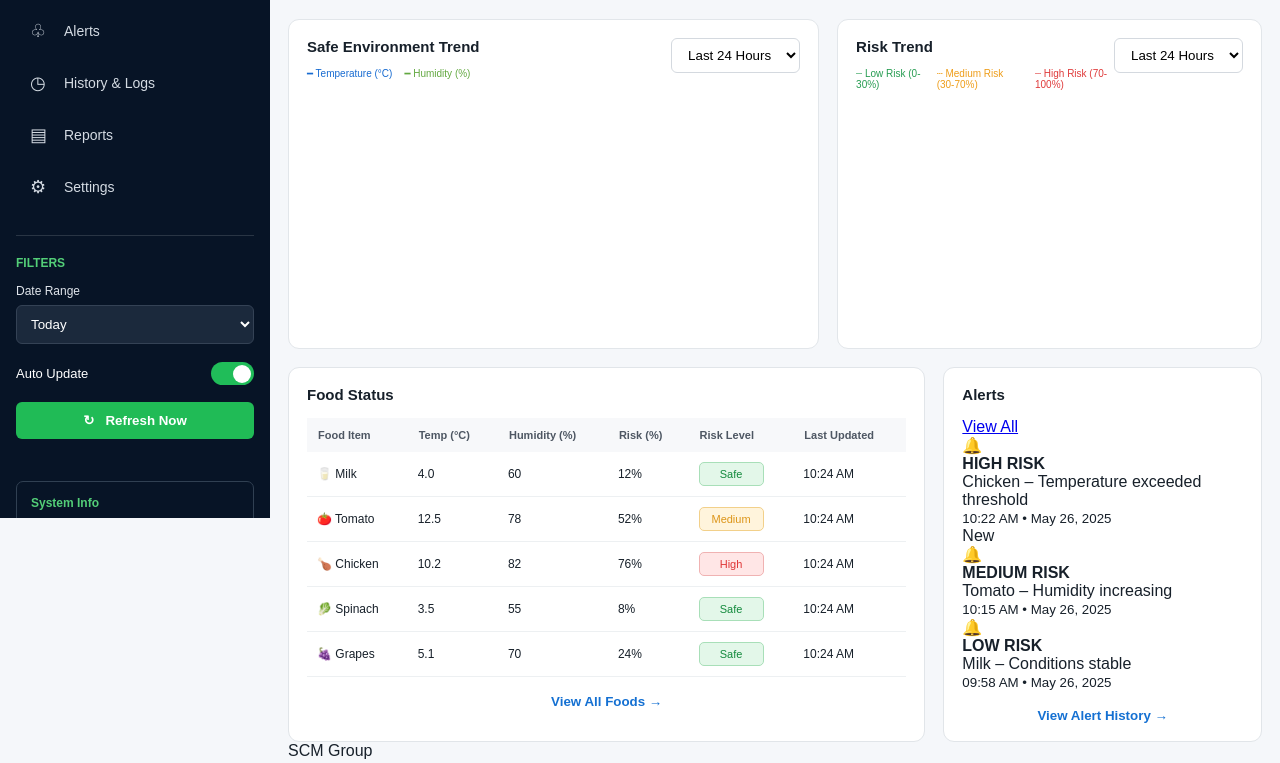
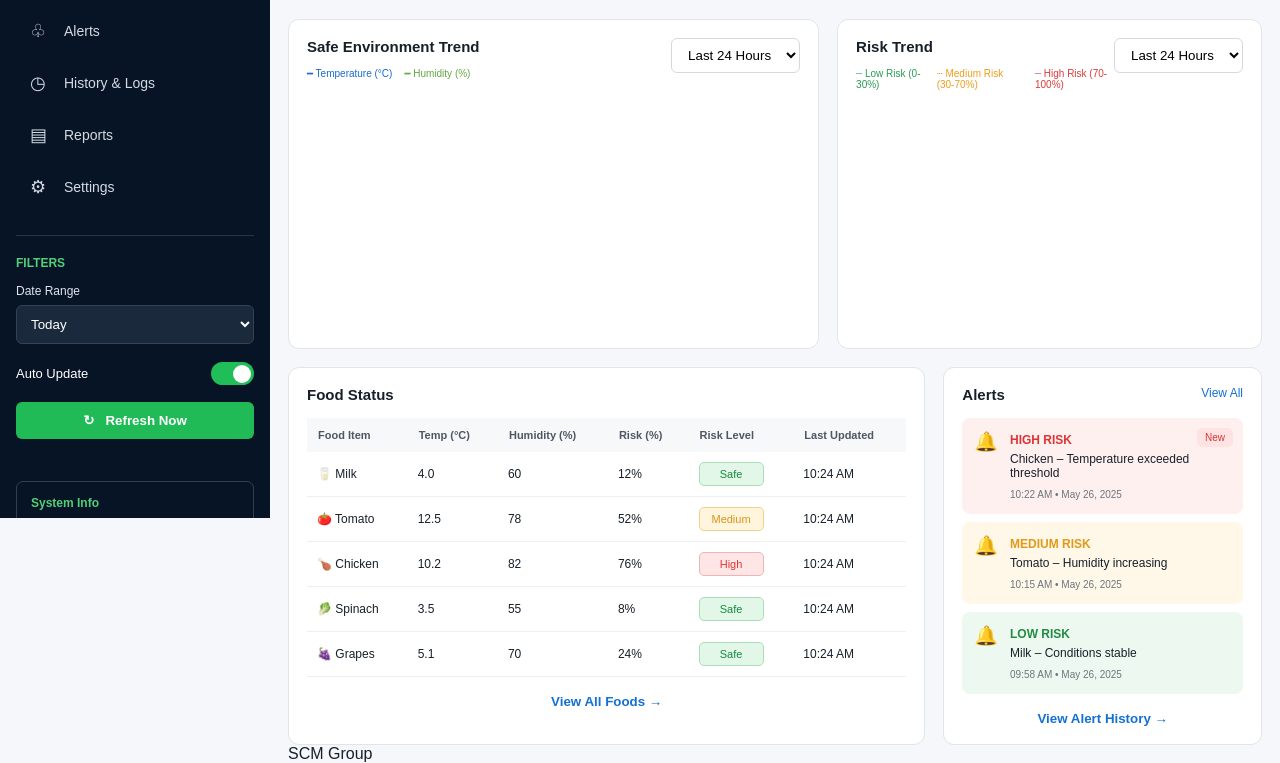
Before and after one commit to Jay-332/FoodChain-Guardian, a plain HTML site: page index.html in a window 1280 px wide. Shown: the part 282-1045 px from the top of the page. Drawn offline with nearby package versions, Linux system fonts and the light colour scheme.

Commit message:
Style dashboard alerts

```diff
--- a/style.css
+++ b/style.css
@@ -596,3 +596,79 @@ td {
     font-weight: bold;
     cursor: pointer;
 }
+
+
+/* ================= ALERTS ================= */
+
+.alert-header {
+    display: flex;
+    justify-content: space-between;
+}
+
+.alert-header a {
+    color: #1470d2;
+    font-size: 12px;
+    text-decoration: none;
+}
+
+.alert {
+    display: flex;
+    gap: 12px;
+    padding: 12px;
+    margin-bottom: 8px;
+    border-radius: 8px;
+    position: relative;
+}
+
+.alert-icon {
+    font-size: 19px;
+}
+
+.alert strong {
+    font-size: 12px;
+}
+
+.alert p {
+    font-size: 12px;
+    margin: 4px 0;
+}
+
+.alert small {
+    font-size: 10px;
+    color: #6d747d;
+}
+
+.high-alert {
+    background: #fff0f0;
+}
+
+.high-alert strong {
+    color: #dd3535;
+}
+
+.medium-alert {
+    background: #fff8e8;
+}
+
+.medium-alert strong {
+    color: #df9a1a;
+}
+
+.low-alert {
+    background: #edf9f0;
+}
+
+.low-alert strong {
+    color: #228b43;
+}
+
+.new {
+    position: absolute;
+    right: 10px;
+    top: 10px;
+    background: #ffe2e2;
+    color: #d73636;
+    padding: 4px 8px;
+    border-radius: 5px;
+    font-size: 10px;
+}
```
